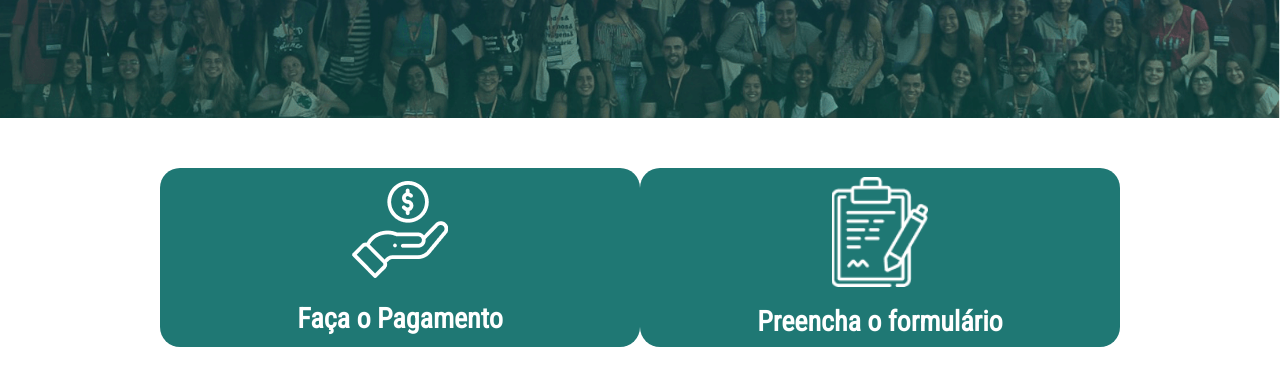
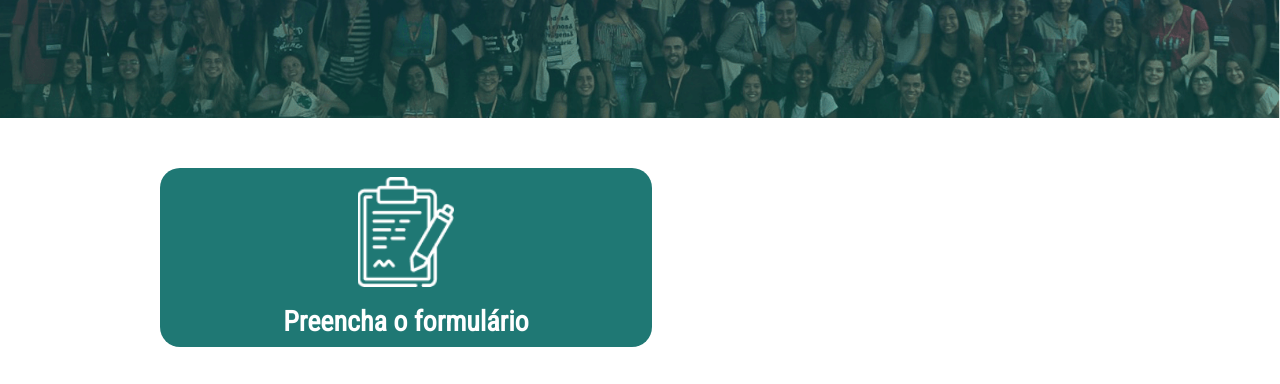
Before and after one commit to lauro-ladeira/samev-prod, a Gatsby site: page /inscricao in a window 1280 px wide. Shown: the part 282-666 px from the top of the page. Built offline with nearby package versions, Linux system fonts and the light colour scheme; Gatsby itself is replaced by a stand-in of ours.

Commit message:
Update index.js

```diff
--- a/src/components/inscricao/Inscricao/index.js
+++ b/src/components/inscricao/Inscricao/index.js
@@ -1,7 +1,6 @@
 import React from "react"
 import * as S from "./styled"
 import Form from "./Form"
-import Pay from "./Pay"
 
 import precos from "../../../data/precos.json"
 
@@ -11,17 +10,6 @@ const Inscricao = () => {
       <S.InscricaoContainer>
         {/* <S.Title>Título</S.Title> */}
         <S.ButtonsContainer>
-          <S.Button
-            to="https://eventos.funarbe.org.br/detalhes/xxii-semana-academica-de-medicina-veterinaria-%28xxii-samev---ufv%29"
-            /* to="/inscricao" */
-            target="_blank"
-/*             onClick={() => alert("Em manutenção, desculpe o incômodo")} */
-          >
-            <S.Img>
-              <Pay />
-            </S.Img>
-            Faça o Pagamento
-          </S.Button>
           <S.Button to="https://www.even3.com.br/samevufv" /* to="/inscricao" */ target="_blank" /* onClick={() => alert("Em manutenção, desculpe o incômodo")} */>
             <S.Img>
               <Form />
```
